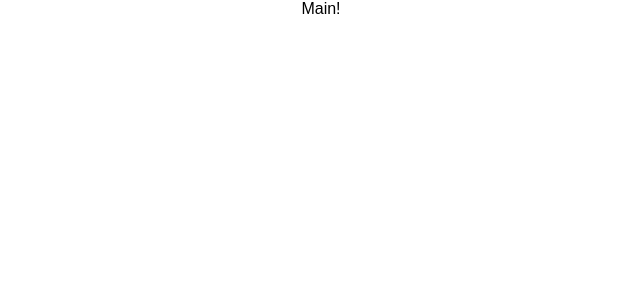
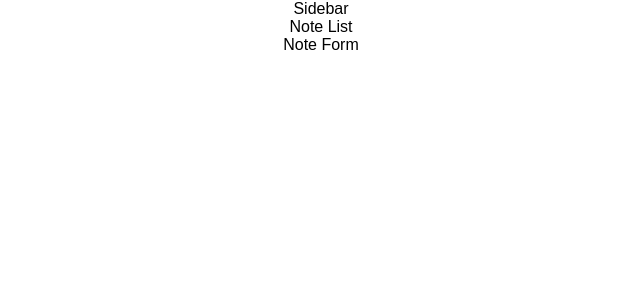
Before and after one commit to tymitchell21/noteherder, a React (Create React App) app: page / in a window 1280 px wide. Shown: the top 300 px of the page, without its empty margins (319-959 px from the left). Built offline with nearby package versions, Linux system fonts and the light colour scheme.

Commit message:
add Sidebar Notelist NoteForm components

```diff
--- a/src/Main.js
+++ b/src/Main.js
@@ -1,9 +1,15 @@
 import React from 'react'
+
+import Sidebar from './Sidebar'
+import NoteList from './NoteList'
+import NoteForm from './NoteForm'
 
 const Main = () => {
     return (
         <div className="Main">
-            Main!
+            <Sidebar />
+            <NoteList />
+            <NoteForm />
         </div>
     )
 }
--- /dev/null
+++ b/src/NoteForm.js
@@ -0,0 +1,11 @@
+import React from 'react'
+
+const NoteForm = () => {
+    return (
+        <div className="NoteForm">
+            Note Form
+        </div>
+    )
+}
+
+export default NoteForm
--- /dev/null
+++ b/src/NoteList.js
@@ -0,0 +1,11 @@
+import React from 'react'
+
+const NoteList = () => {
+    return (
+        <div className="NoteList">
+            Note List
+        </div>
+    )
+}
+
+export default NoteList
--- /dev/null
+++ b/src/Sidebar.js
@@ -0,0 +1,11 @@
+import React from 'react'
+
+const Sidebar = () => {
+    return (
+        <div className="Sidebar">
+            Sidebar
+        </div>
+    )
+}
+
+export default Sidebar
```
